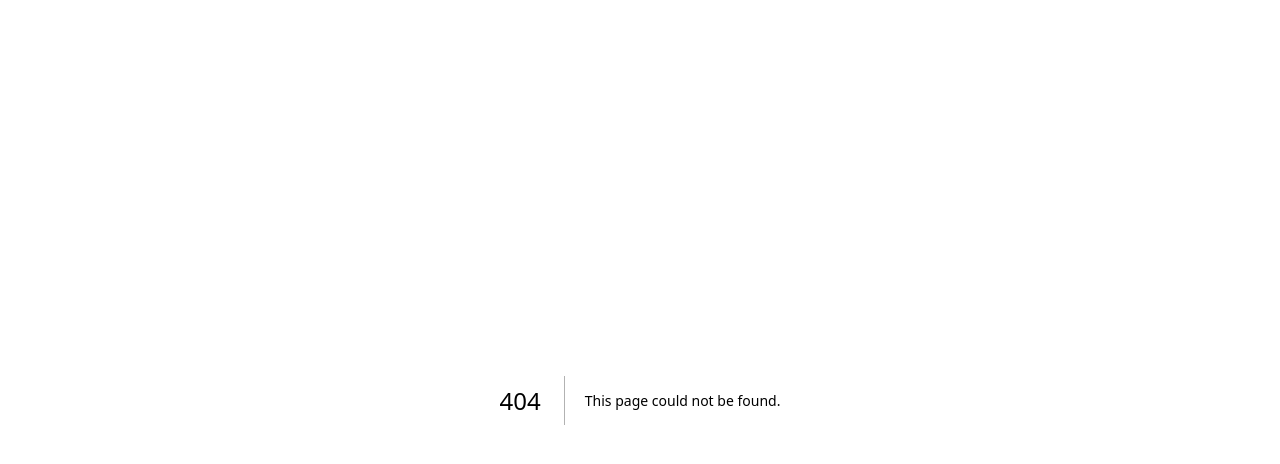
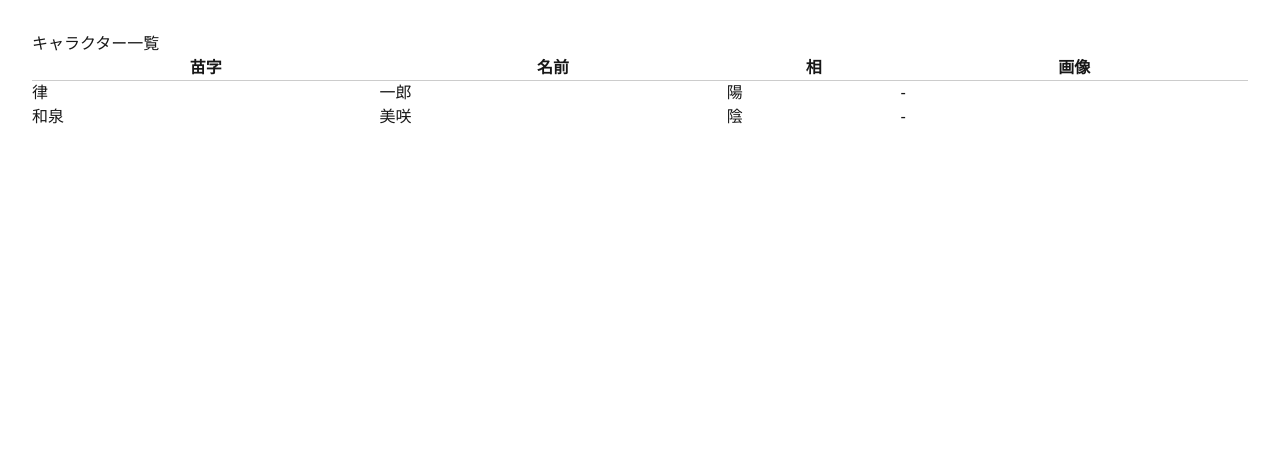
Before and after one commit to Okonomiyaki1234/list_of_settings, a Next.js app: page /main/characters in a window 1280 px wide. Before the commit this address had no page. Shown: the top 464 px of the page. Built offline with nearby package versions, Linux system fonts and the light colour scheme.

Commit message:
コミット

```diff
--- /dev/null
+++ b/app/main/characters/page.tsx
@@ -0,0 +1,49 @@
+import Link from "next/link";
+
+// 仮データ（DB未接続）
+const characters = [
+  {
+    id: 1,
+    surname: "律",
+    name: "一郎",
+    sou: "陽",
+    image: null,
+  },
+  {
+    id: 2,
+    surname: "和泉",
+    name: "美咲",
+    sou: "陰",
+    image: null,
+  },
+];
+
+export default function CharactersList() {
+  return (
+    <div style={{ padding: "2rem" }}>
+      <h2>キャラクター一覧</h2>
+      <table style={{ width: "100%", borderCollapse: "collapse" }}>
+        <thead>
+          <tr>
+            <th style={{ borderBottom: "1px solid #ccc" }}>苗字</th>
+            <th style={{ borderBottom: "1px solid #ccc" }}>名前</th>
+            <th style={{ borderBottom: "1px solid #ccc" }}>相</th>
+            <th style={{ borderBottom: "1px solid #ccc" }}>画像</th>
+          </tr>
+        </thead>
+        <tbody>
+          {characters.map((ch) => (
+            <tr key={ch.id}>
+              <td>{ch.surname}</td>
+              <td>
+                <Link href={`/main/characters/${ch.id}`}>{ch.name}</Link>
+              </td>
+              <td>{ch.sou}</td>
+              <td>{ch.image ? <img src={ch.image} alt="" width={40} /> : "-"}</td>
+            </tr>
+          ))}
+        </tbody>
+      </table>
+    </div>
+  );
+}
--- a/app/page.tsx
+++ b/app/page.tsx
@@ -1,4 +1,5 @@
 import Image from "next/image";
+import Link from "next/link";
 
 export default function Home() {
   return (
@@ -14,24 +15,22 @@
         />
         <div className="flex flex-col items-center gap-6 text-center sm:items-start sm:text-left">
           <h1 className="max-w-xs text-3xl font-semibold leading-10 tracking-tight text-black dark:text-zinc-50">
-            To get started, edit the page.tsx file.
+            プロジェクト「律」ハブページ
           </h1>
           <p className="max-w-md text-lg leading-8 text-zinc-600 dark:text-zinc-400">
-            Looking for a starting point or more instructions? Head over to{" "}
-            <a
-              href="https://vercel.com/templates?framework=next.js&utm_source=create-next-app&utm_medium=appdir-template-tw&utm_campaign=create-next-app"
-              className="font-medium text-zinc-950 dark:text-zinc-50"
-            >
-              Templates
-            </a>{" "}
-            or the{" "}
-            <a
-              href="https://nextjs.org/learn?utm_source=create-next-app&utm_medium=appdir-template-tw&utm_campaign=create-next-app"
-              className="font-medium text-zinc-950 dark:text-zinc-50"
-            >
-              Learning
-            </a>{" "}
-            center.
+            このページから各種情報管理ページへアクセスできます。
+          </p>
+          <ul style={{ lineHeight: 2 }}>
+            <li><Link href="/characters">キャラクター一覧</Link></li>
+            <li><Link href="/history">イベント（歴史）一覧</Link></li>
+            <li><Link href="/items">アイテム一覧</Link></li>
+            <li><Link href="/story">ストーリー一覧</Link></li>
+            <li><Link href="/glossary">用語集</Link></li>
+            <li><Link href="/auther">管理画面（auther）</Link></li>
+          </ul>
+          <hr style={{ margin: "2rem 0" }} />
+          <p>
+            <Link href="/project_ritsu_design">設計メモを見る</Link>
           </p>
         </div>
         <div className="flex flex-col gap-4 text-base font-medium sm:flex-row">
```
Also changed, not shown: 1 other file (tests, documents, lock files or other folders).
